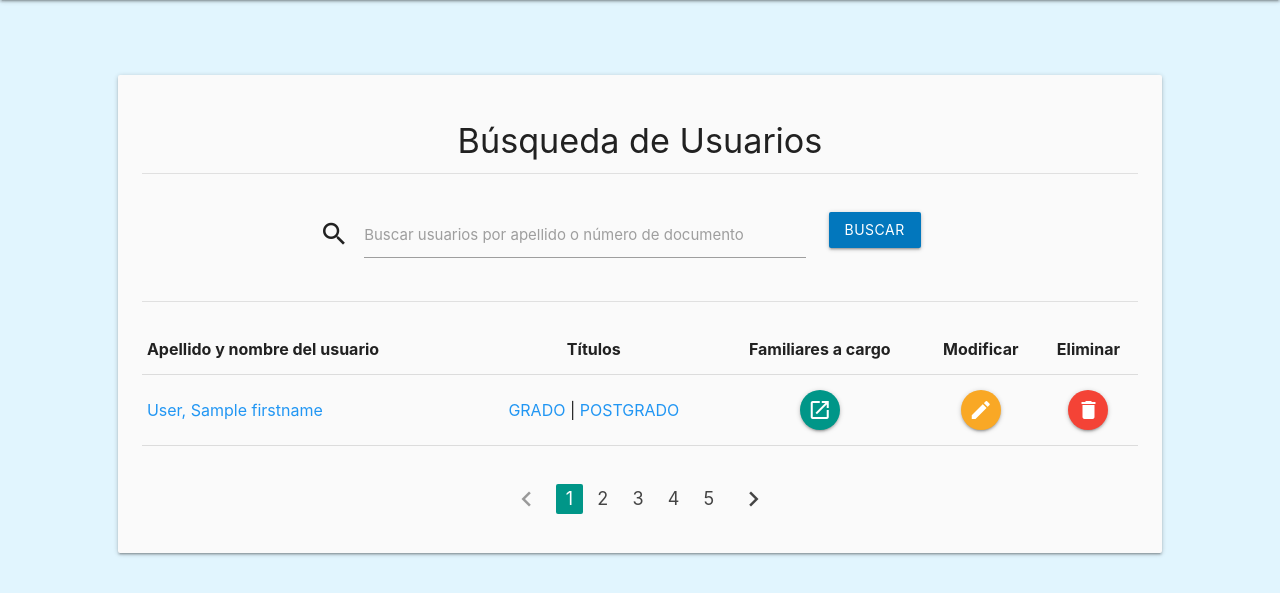
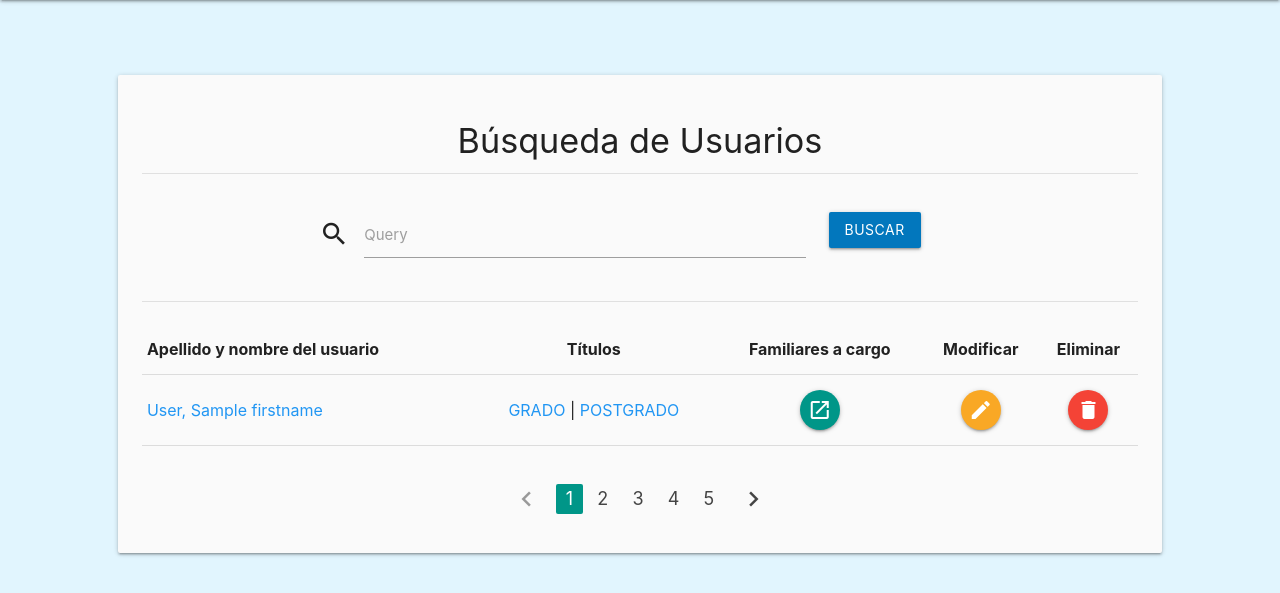
Before and after one commit to pablodanielrey/sileg-api, a Flask app: template src/sileg/bp/web/users/templates/searchUsers.html in a window 1280 px wide. Shown: the part 64-657 px from the top of the page. Run offline with Flask 2, Linux system fonts and the light colour scheme; the template is opened without the code that fills it: most values are stand-ins (such as "Sample title", 1, 10 or a date in 2020); form fields are guessed from the names that the template uses.

Commit message:
se agrega formulario de busqueda usando wtforms

```diff
--- a/src/sileg/bp/web/users/forms.py
+++ b/src/sileg/bp/web/users/forms.py
@@ -69,3 +69,9 @@ class UserCreateForm(FlaskForm):
         #if UsersModel.getUser(person_number.data):
         #    raise ValidationError('Atencion existente un usuario con ese DNI')
         pass
+
+
+class UserSearchForm(FlaskForm):
+    query = StringField('Buscar usuarios por apellido o número de documento')
+    class Meta:
+        csrf = False
--- a/src/sileg/bp/web/users/routes.py
+++ b/src/sileg/bp/web/users/routes.py
@@ -1,6 +1,6 @@
 from flask import render_template, flash, redirect,request, Markup, url_for
 
-from .forms import UserCreateForm
+from .forms import UserCreateForm, UserSearchForm
 
 from . import bp
 
@@ -33,4 +33,6 @@ def search():
         'firstname':'Leonardo',
         'lastname':'Consolini'
     }]
-    return render_template('searchUsers.html', users=users)
+    form = UserSearchForm()
+    query = request.args.get('query','',str)
+    return render_template('searchUsers.html', users=users, form=form)
--- a/src/sileg/bp/web/users/templates/searchUsers.html
+++ b/src/sileg/bp/web/users/templates/searchUsers.html
@@ -14,8 +14,8 @@
                 <div class="row">
                     <div class="input-field col m6">
                         <i class="material-icons prefix">search</i>
-                        <input id="searchUsers" type="text">
-                        <label for="searchUsers">Buscar usuarios por apellido o número de documento</label>
+                        {{ form.query }}
+                        {{ form.query.label }}
                     </div>
                     <div class="input-field col m2">
                         <button class="btn waves-effect waves-light light-blue darken-3" type="submit">buscar</button>
@@ -38,7 +38,7 @@
                     <tbody>
                         {% for u in users %}
                         <tr>
-                            <td><a class="blue-text darken-4" href="#user">{{ u['lastname'] }}, {{ u['firstname'] }}</a></td>
+                            <td><a class="blue-text darken-4" href="#userId">{{ u['lastname'] }}, {{ u['firstname'] }}</a></td>
                             <td class="center"><a class="blue-text darken-4" href="#grado">GRADO</a> | <a class="blue-text darken-4" href="#postgrado">POSTGRADO</a></td>                            <td class="center"><a class="btn-floating waves-effect waves-light teal" href="#familiares"><i class="material-icons">open_in_new</i></a></td>
                             <td class="center"><a class="btn-floating waves-effect waves-light yellow darken-3" href="#modificar"><i class="material-icons">edit</i></a></td>
                             <td class="center"><a class="btn-floating waves-effect waves-light red" href="#eliminar"><i class="material-icons">delete</i></a></td>
```
